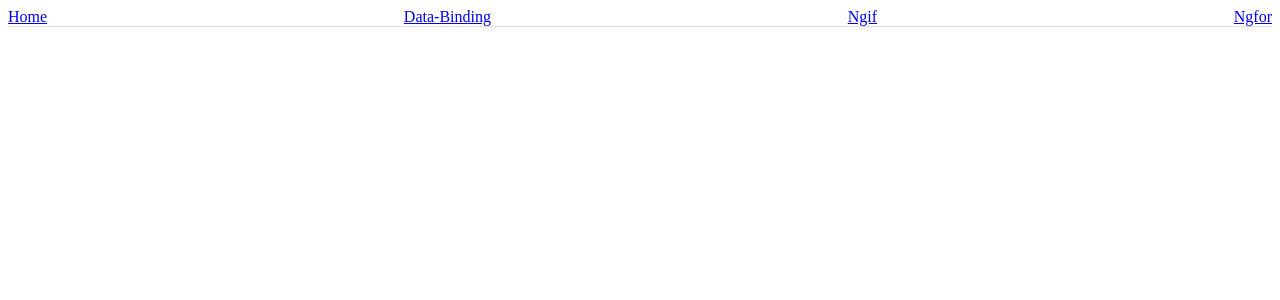
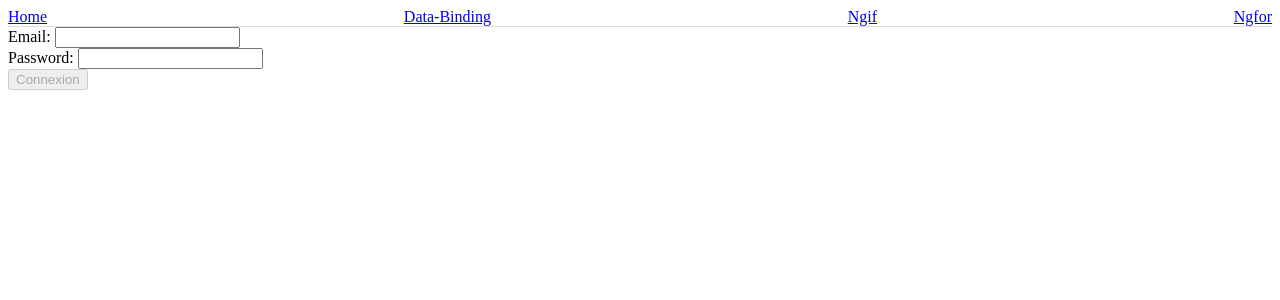
Before and after one commit to James-TREMA/starter, an Angular app: page /login in a window 1280 px wide. Before the commit this address led to /. Shown: the top 300 px of the page. Built offline with nearby package versions, Linux system fonts and the light colour scheme.

Commit message:
Ajout du components Login plus remplissage and route

```diff
--- a/src/app/app.routes.ts
+++ b/src/app/app.routes.ts
@@ -4,8 +4,10 @@ import { AboutComponent } from './pages/about/about.component';
 import { DataBindingComponent } from './pages/data-binding/data-binding.component';
 import { NgifComponent } from './pages/ngif/ngif.component';
 import { NgforComponent } from './pages/ngfor/ngfor.component';
+import { LoginComponent } from './pages/login/login.component';
 
 export const routes: Routes = [
+    { path: 'login', component: LoginComponent},
     { path: '', component: HomeComponent },
     { path: 'data-binding', component: DataBindingComponent },
     { path: 'ngif', component: NgifComponent },
--- a/src/app/pages/login/login.component.html
+++ b/src/app/pages/login/login.component.html
@@ -1 +1,30 @@
-<p>login works!</p>
+<form [formGroup]="loginForm" (ngSubmit)="onSubmit()">
+    <div>
+        <label for="email">Email: </label>
+        <input id="email" formControlName="email" />
+        <ng-template
+            [ngIf]="email?.invalid && (email?.touched || email?.dirty)"
+            [ngIfThen]="invalidEmail"
+        />
+        <ng-template #invalidEmail>
+            <small *ngIf="email?.errors?.['required']">L'email est requis</small>
+            <small *ngIf="email?.errors?.['minlength']">L'email doit faire au minimum 3 caractères</small>
+            <small *ngIf="email?.errors?.['email']">L'email n'est pas valide</small>
+        </ng-template>
+    </div>
+
+    <div>
+        <label for="password">Password: </label>
+        <input id="password" type="password" formControlName="password" />
+        <ng-template
+            [ngIf]="password?.invalid && (password?.touched || password?.dirty)"
+            [ngIfThen]="invalidPassword"
+        />
+        <ng-template #invalidPassword>
+            <small *ngIf="password?.errors?.['required']">Le password est requis</small>
+            <small *ngIf="password?.errors?.['minlength']">Le password doit faire au minimum 6 caractères</small>
+        </ng-template>
+    </div>
+
+    <button type="submit" [disabled]="loginForm.invalid">Connexion</button>
+</form>
--- a/src/app/pages/login/login.component.ts
+++ b/src/app/pages/login/login.component.ts
@@ -1,12 +1,31 @@
+import { CommonModule } from '@angular/common';
 import { Component } from '@angular/core';
+import { FormBuilder, FormGroup, ReactiveFormsModule, Validators } from '@angular/forms';
 
 @Component({
   selector: 'app-login',
   standalone: true,
-  imports: [],
+  imports: [CommonModule, ReactiveFormsModule],
   templateUrl: './login.component.html',
   styleUrl: './login.component.css'
 })
 export class LoginComponent {
 
+  loginForm!: FormGroup
+
+  constructor(private formBuilder: FormBuilder) {
+    this.loginForm = this.formBuilder.group({
+      email: ['', [Validators.required, Validators.minLength(3), Validators.email]],
+      password: ['', [Validators.required, Validators.minLength(6)]]
+    })
+  }
+
+  onSubmit() {
+    if(this.loginForm.valid) {
+      console.log(this.loginForm.value)
+    }
+  }
+
+  get email() { return this.loginForm.get('email') }
+  get password() { return this.loginForm.get('password') }
 }
```
